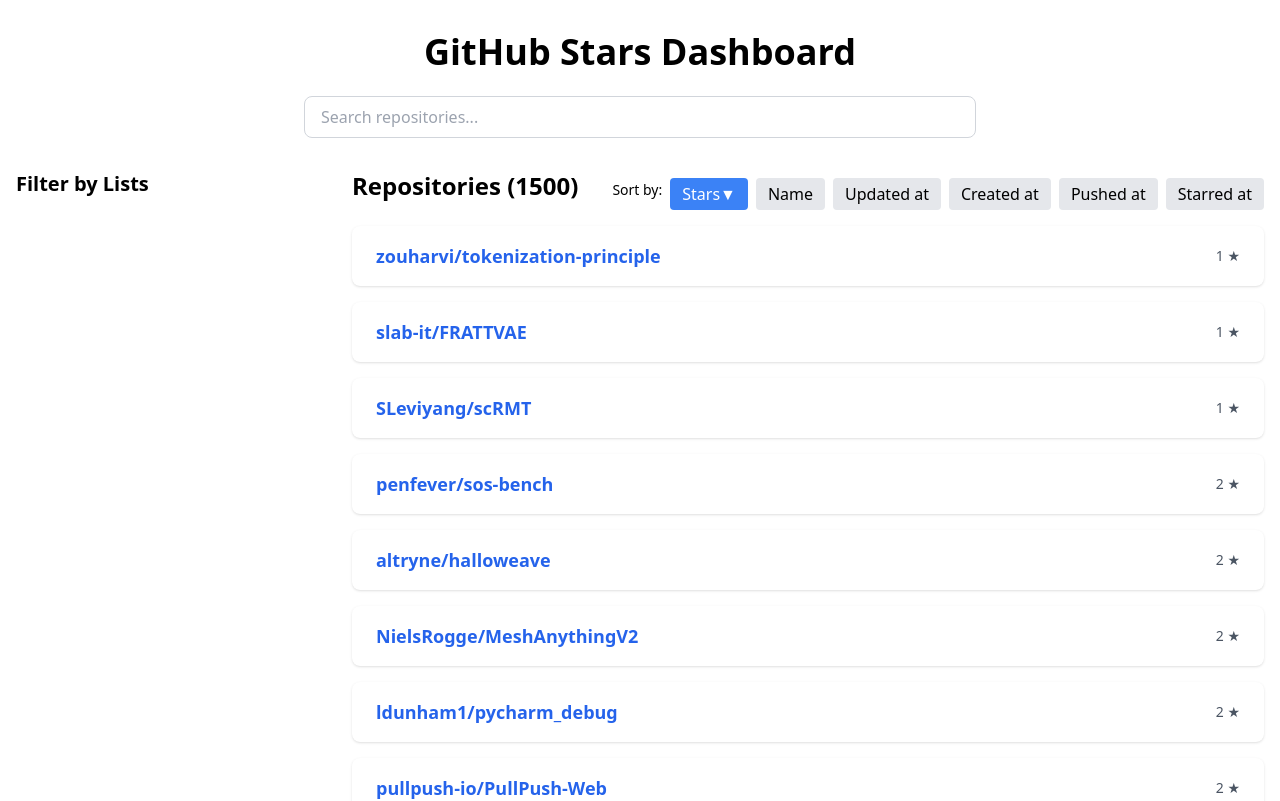
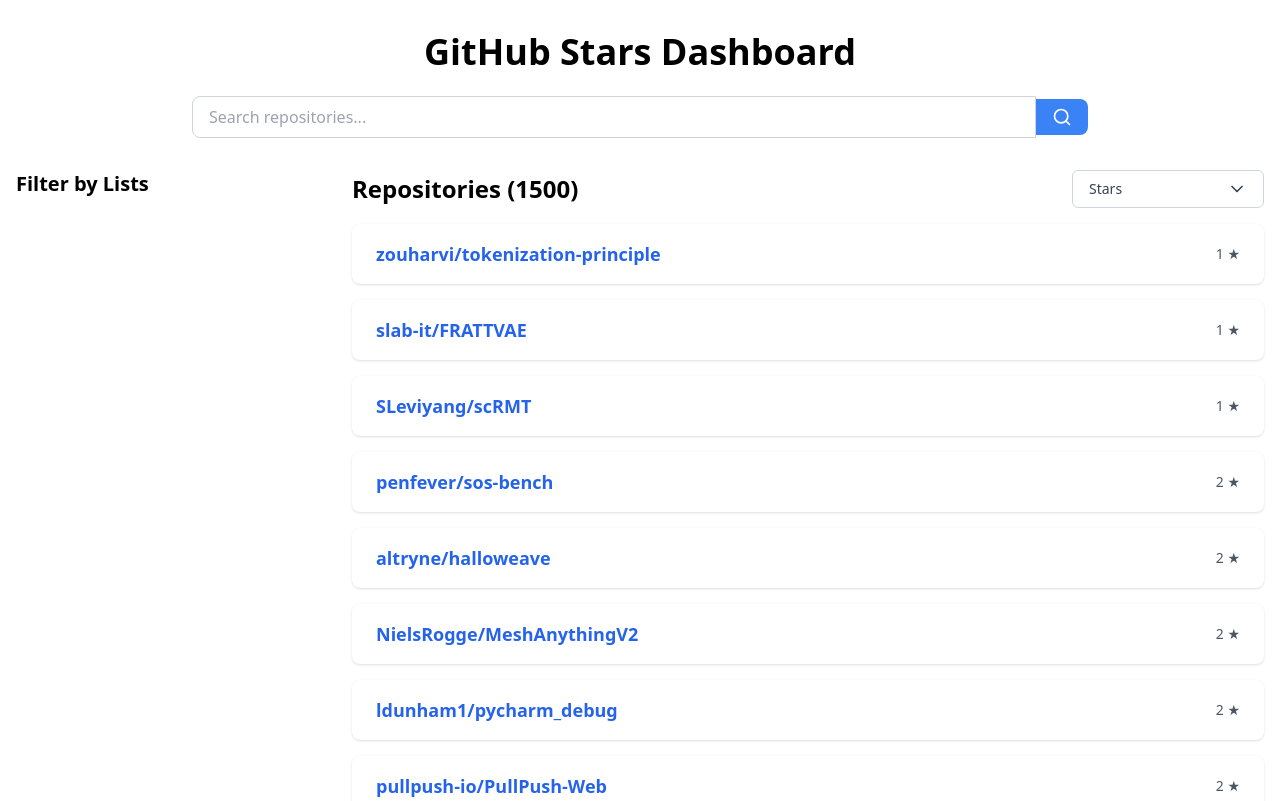
Before and after one commit to dmarx/stars, a React (Create React App) app: page / in a window 1280 px wide. Shown: the top 801 px of the page. Built offline with nearby package versions, Linux system fonts and the light colour scheme; the HTML template or start-up script is replaced by a standard one.

Commit message:
Update Dashboard.js

```diff
--- a/src/Dashboard.js
+++ b/src/Dashboard.js
@@ -1,4 +1,98 @@
 import React, { useState, useEffect } from 'react';
+import { ChevronDown, ChevronUp, Search, X } from 'lucide-react';
+
+const SortDropdown = ({ sortOption, sortDirection, handleSortChange }) => {
+  const [isOpen, setIsOpen] = useState(false);
+  const options = [
+    { value: 'stars', label: 'Stars' },
+    { value: 'name', label: 'Name' },
+    { value: 'updated_at', label: 'Last Updated' },
+    { value: 'created_at', label: 'Created' },
+    { value: 'pushed_at', label: 'Last Pushed' },
+    { value: 'starred_at', label: 'Starred At' },
+  ];
+
+  return (
+    <div className="relative">
+      <button
+        onClick={() => setIsOpen(!isOpen)}
+        className="flex items-center justify-between w-48 px-4 py-2 text-sm font-medium text-gray-700 bg-white border border-gray-300 rounded-md hover:bg-gray-50 focus:outline-none focus:ring-2 focus:ring-offset-2 focus:ring-offset-gray-100 focus:ring-blue-500"
+      >
+        {options.find(opt => opt.value === sortOption).label}
+        {isOpen ? <ChevronUp className="w-5 h-5 ml-2" /> : <ChevronDown className="w-5 h-5 ml-2" />}
+      </button>
+      {isOpen && (
+        <div className="absolute right-0 w-56 mt-2 origin-top-right bg-white rounded-md shadow-lg ring-1 ring-black ring-opacity-5">
+          <div className="py-1" role="menu" aria-orientation="vertical" aria-labelledby="options-menu">
+            {options.map((option) => (
+              <button
+                key={option.value}
+                onClick={() => {
+                  handleSortChange(option.value);
+                  setIsOpen(false);
+                }}
+                className="flex items-center justify-between w-full px-4 py-2 text-sm text-gray-700 hover:bg-gray-100 hover:text-gray-900"
+                role="menuitem"
+              >
+                {option.label}
+                {sortOption === option.value && (
+                  <span>{sortDirection === 'desc' ? '▼' : '▲'}</span>
+                )}
+              </button>
+            ))}
+          </div>
+        </div>
+      )}
+    </div>
+  );
+};
+
+const AdvancedSearch = ({ advancedFilters, setAdvancedFilters }) => {
+  const handleInputChange = (e) => {
+    const { name, value } = e.target;
+    setAdvancedFilters(prev => ({ ...prev, [name]: value }));
+  };
+
+  return (
+    <div className="space-y-4">
+      <div className="flex flex-wrap gap-4">
+        <div>
+          <label htmlFor="minStars" className="block text-sm font-medium text-gray-700">Min Stars</label>
+          <input
+            type="number"
+            id="minStars"
+            name="minStars"
+            value={advancedFilters.minStars}
+            onChange={handleInputChange}
+            className="mt-1 block w-full rounded-md border-gray-300 shadow-sm focus:border-blue-300 focus:ring focus:ring-blue-200 focus:ring-opacity-50"
+          />
+        </div>
+        <div>
+          <label htmlFor="createdAfter" className="block text-sm font-medium text-gray-700">Created After</label>
+          <input
+            type="date"
+            id="createdAfter"
+            name="createdAfter"
+            value={advancedFilters.createdAfter}
+            onChange={handleInputChange}
+            className="mt-1 block w-full rounded-md border-gray-300 shadow-sm focus:border-blue-300 focus:ring focus:ring-blue-200 focus:ring-opacity-50"
+          />
+        </div>
+        <div>
+          <label htmlFor="createdBefore" className="block text-sm font-medium text-gray-700">Created Before</label>
+          <input
+            type="date"
+            id="createdBefore"
+            name="createdBefore"
+            value={advancedFilters.createdBefore}
+            onChange={handleInputChange}
+            className="mt-1 block w-full rounded-md border-gray-300 shadow-sm focus:border-blue-300 focus:ring focus:ring-blue-200 focus:ring-opacity-50"
+          />
+        </div>
+      </div>
+    </div>
+  );
+};
 
 const Dashboard = () => {
   const [data, setData] = useState(null);
@@ -9,6 +103,12 @@
   const [expandedRepo, setExpandedRepo] = useState(null);
   const [sortOption, setSortOption] = useState('stars');
   const [sortDirection, setSortDirection] = useState('desc');
+  const [showAdvancedSearch, setShowAdvancedSearch] = useState(false);
+  const [advancedFilters, setAdvancedFilters] = useState({
+    minStars: '',
+    createdAfter: '',
+    createdBefore: '',
+  });
 
   useEffect(() => {
     fetch(`${process.env.PUBLIC_URL}/github_stars.json`)
@@ -32,10 +132,13 @@
           ((repo.metadata && repo.metadata.description) || '').toLowerCase().includes(searchTerm.toLowerCase());
         const matchesLists = selectedLists.length === 0 ||
           selectedLists.every(list => repo.lists && repo.lists.includes(list));
-        return matchesSearch && matchesLists;
+        const matchesAdvanced =
+          (!advancedFilters.minStars || repo.metadata.stars >= parseInt(advancedFilters.minStars)) &&
+          (!advancedFilters.createdAfter || new Date(repo.metadata.created_at) >= new Date(advancedFilters.createdAfter)) &&
+          (!advancedFilters.createdBefore || new Date(repo.metadata.created_at) <= new Date(advancedFilters.createdBefore));
+        return matchesSearch && matchesLists && matchesAdvanced;
       });
 
-      // Apply sorting
       filtered.sort((a, b) => {
         const [, repoA] = a;
         const [, repoB] = b;
@@ -58,16 +161,16 @@
 
       setFilteredRepos(filtered);
     }
-  }, [searchTerm, selectedLists, data, sortOption, sortDirection]);
+  }, [searchTerm, selectedLists, data, sortOption, sortDirection, advancedFilters]);
 
-  // const handleSortChange = (option) => {
-  //   if (option === sortOption) {
-  //     setSortDirection(prev => prev === 'desc' ? 'asc' : 'desc');
-  //   } else {
-  //     setSortOption(option);
-  //     setSortDirection('desc');
-  //   }
-  // };
+  const handleSortChange = (option) => {
+    if (option === sortOption) {
+      setSortDirection(prev => prev === 'desc' ? 'asc' : 'desc');
+    } else {
+      setSortOption(option);
+      setSortDirection('desc');
+    }
+  };
 
   const toggleList = (list) => {
     setSelectedLists(prev =>
@@ -81,15 +184,6 @@
     setExpandedRepo(expandedRepo === name ? null : name);
   };
 
-  const handleSortChange = (option) => {
-    if (option === sortOption) {
-      setSortDirection(prev => prev === 'desc' ? 'asc' : 'desc');
-    } else {
-      setSortOption(option);
-      setSortDirection('desc');
-    }
-  };
-
   if (!data) {
     return <div className="flex items-center justify-center h-screen text-2xl">Loading...</div>;
   }
@@ -98,14 +192,28 @@
     <div className="container mx-auto px-4 py-8">
       <header className="mb-8">
         <h1 className="text-4xl font-bold text-center mb-6">GitHub Stars Dashboard</h1>
-        <div className="max-w-2xl mx-auto">
+        <div className="max-w-4xl mx-auto">
+          <div className="flex items-center mb-4">
             <input
               type="text"
               placeholder="Search repositories..."
               value={searchTerm}
               onChange={(e) => setSearchTerm(e.target.value)}
-            className="w-full px-4 py-2 rounded-lg border border-gray-300 focus:outline-none focus:ring-2 focus:ring-blue-500"
+              className="flex-grow px-4 py-2 rounded-l-lg border border-gray-300 focus:outline-none focus:ring-2 focus:ring-blue-500"
             />
+            <button
+              onClick={() => setShowAdvancedSearch(!showAdvancedSearch)}
+              className="px-4 py-2 bg-blue-500 text-white rounded-r-lg hover:bg-blue-600 focus:outline-none focus:ring-2 focus:ring-blue-500"
+            >
+              {showAdvancedSearch ? <X className="w-5 h-5" /> : <Search className="w-5 h-5" />}
+            </button>
+          </div>
+          {showAdvancedSearch && (
+            <AdvancedSearch
+              advancedFilters={advancedFilters}
+              setAdvancedFilters={setAdvancedFilters}
+            />
+          )}
         </div>
       </header>
 
@@ -128,21 +236,13 @@
         </aside>
 
         <main className="md:w-3/4">
-          <div className="flex flex-wrap justify-between items-center mb-4">
-            <h2 className="text-2xl font-semibold mb-2">Repositories ({filteredRepos.length})</h2>
-            <div className="flex flex-wrap items-center space-x-2 space-y-2">
-              <span className="text-sm font-medium">Sort by:</span>
-              {['stars', 'name', 'updated_at', 'created_at', 'pushed_at', 'starred_at'].map(option => (
-                <button
-                  key={option}
-                  onClick={() => handleSortChange(option)}
-                  className={`px-3 py-1 rounded ${sortOption === option ? 'bg-blue-500 text-white' : 'bg-gray-200'}`}
-                >
-                  {option.charAt(0).toUpperCase() + option.slice(1).replace('_', ' ')}
-                  {sortOption === option && (sortDirection === 'desc' ? '▼' : '▲')}
-                </button>
-              ))}
-            </div>
+          <div className="flex justify-between items-center mb-4">
+            <h2 className="text-2xl font-semibold">Repositories ({filteredRepos.length})</h2>
+            <SortDropdown
+              sortOption={sortOption}
+              sortDirection={sortDirection}
+              handleSortChange={handleSortChange}
+            />
           </div>
           <ul className="space-y-4">
             {filteredRepos.map(([name, repo]) => (
```
Lines whose indentation alone changed are shown as unchanged.
